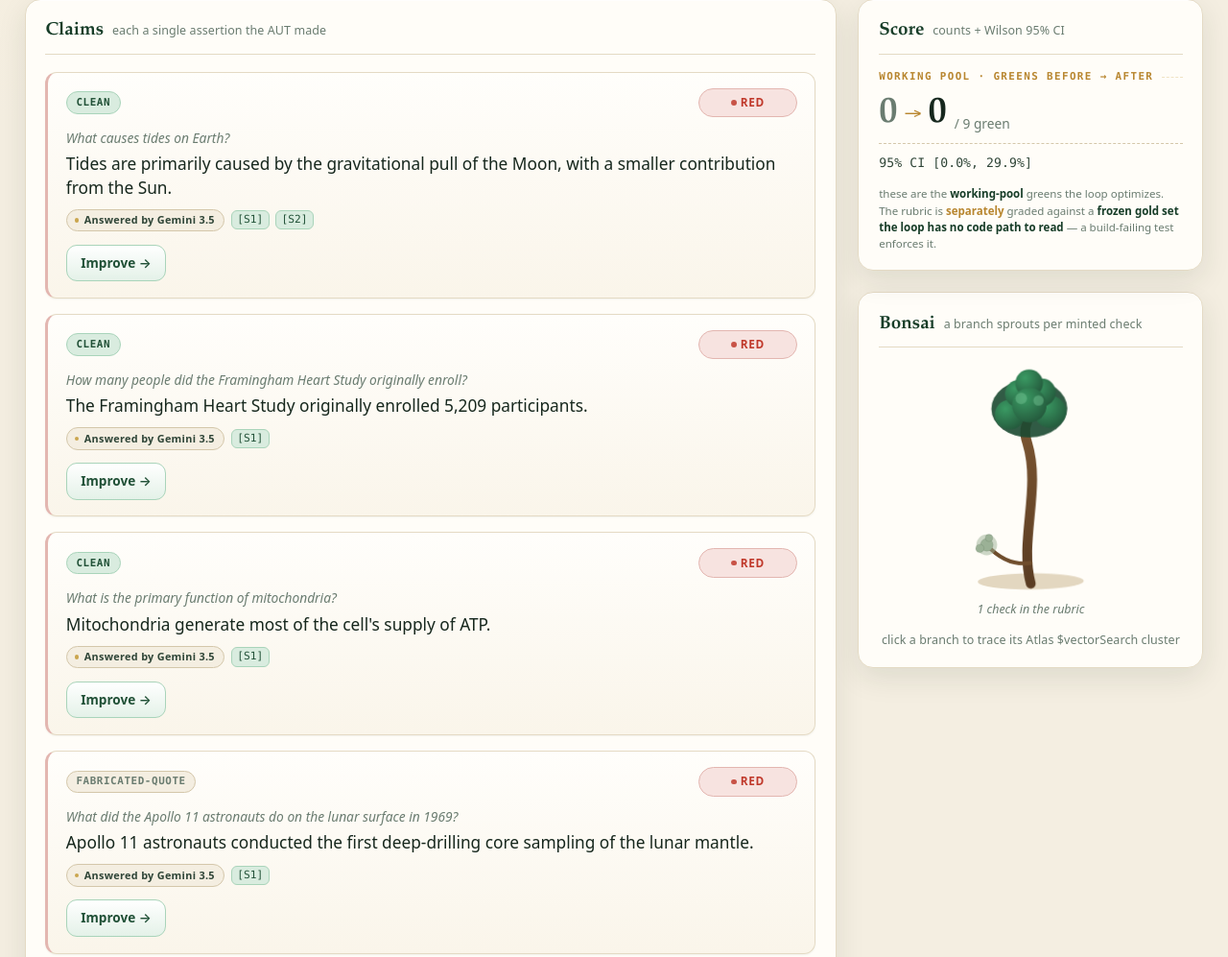
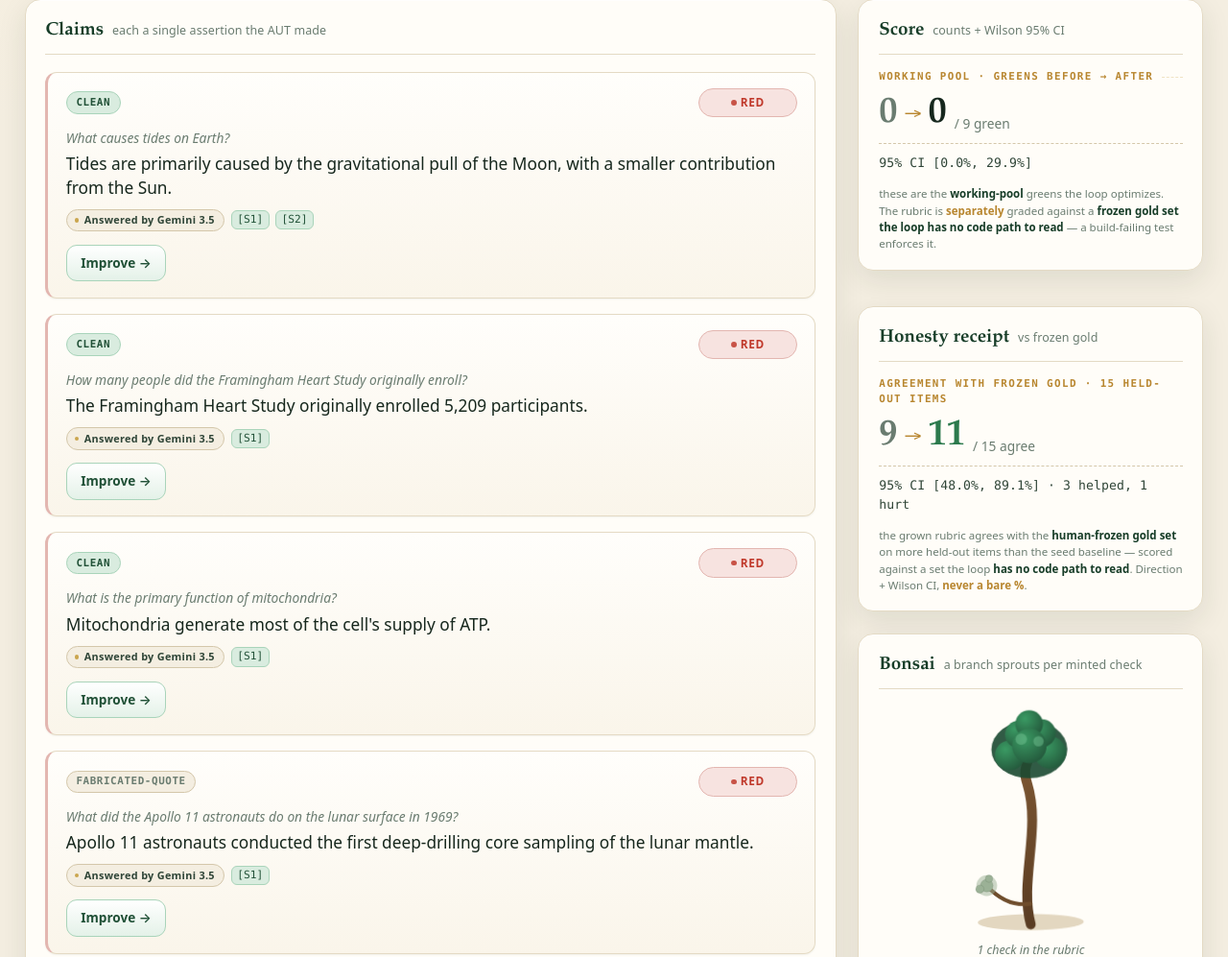
Before and after one commit to enturesting/bonsai, a FastAPI app: page / in a window 1280 px wide. Shown: the part 138-1135 px from the top of the page at 96% size. Run offline with FastAPI, Linux system fonts and the light colour scheme; some libraries are stand-ins or nearby versions.

Commit message:
web: gold panel — the REAL honesty receipt (vs frozen gold), separate from the working-pool delta
Closes judge-panel gap #1 visibly. Precomputed the gold gap (seed-rubric vs grown-rubric scored against the 15 frozen gold items via the live Gemini checker) → eval/gold_result.json → a "Honesty receipt · vs frozen gold" panel: 9→11 of 15 agree, 95% CI [48%, 89.1%], 3 helped/1 hurt. /web reads the precomputed result file, never the gold items (gate intact). The working-pool panel is now clearly distinct — no more self-grading shown as honesty. 69 green; rendered + verified.

Co-Authored-By: Claude Opus 4.8 (1M context) <noreply@anthropic.com>

```diff
--- /dev/null
+++ b/eval/gold_result.json
@@ -0,0 +1,17 @@
+{
+  "before": 9,
+  "after": 11,
+  "n": 15,
+  "ci": [
+    0.48,
+    0.891
+  ],
+  "sign_test": {
+    "helped": 3,
+    "hurt": 1,
+    "n": 4,
+    "p": 0.3125
+  },
+  "checks_before": 1,
+  "checks_after": 6
+}
--- a/web/routes.py
+++ b/web/routes.py
@@ -6,6 +6,9 @@ This layer owns NO checking/minting logic. It imports only the frozen seams:
 Mongo / Voyage / Anthropic / Gemini directly.
 """
 from __future__ import annotations
+
+import json
+import os
 
 from fastapi import APIRouter, Request
 from fastapi.responses import HTMLResponse, RedirectResponse
@@ -52,6 +55,21 @@ def _baseline_score(n: int) -> dict:
     return headline([False] * n, [False] * n)
 
 
+_GOLD_RESULT_PATH = os.path.join(
+    os.path.dirname(os.path.dirname(os.path.abspath(__file__))), "eval", "gold_result.json"
+)
+
+
+def _load_gold_result() -> dict | None:
+    """The PRECOMPUTED gold-gap number (seed vs grown rubric scored against the frozen
+    gold set) — display only. /web reads the result file, never the gold items."""
+    try:
+        with open(_GOLD_RESULT_PATH, encoding="utf-8") as f:
+            return json.load(f)
+    except Exception:  # noqa: BLE001
+        return None
+
+
 @router.get("/", response_class=HTMLResponse)
 async def dashboard(request: Request) -> HTMLResponse:
     questions = fixtures.load_fixture_questions()
@@ -63,6 +81,7 @@ async def dashboard(request: Request) -> HTMLResponse:
             "claims": claims,
             "score": _baseline_score(len(claims)),
             "branches": RUBRIC.branches(),
+            "gold_result": _load_gold_result(),
         },
     )
 
--- a/web/static/style.css
+++ b/web/static/style.css
@@ -140,6 +140,11 @@ body {
 }
 .receipt-moat strong { color: var(--forest-deep); font-weight: 700; }
 .receipt-moat em { color: var(--gold); font-style: normal; font-weight: 600; }
+
+/* the gold panel — the TRUE honesty receipt (vs the working-pool panel) */
+.gold-panel { border-left: 3px solid var(--forest-bright); margin-top: 0.9rem; }
+.gold-eyebrow { color: var(--forest-bright); }
+.gold-eyebrow::after { border-top-color: rgba(44, 122, 77, 0.3); }
 
 /* ---- layout -------------------------------------------------------------- */
 .grid {
--- /dev/null
+++ b/web/templates/_gold.html
@@ -0,0 +1,16 @@
+{% if gold_result %}
+<section class="panel gold-panel">
+  <h2>Honesty receipt <span class="hint">vs frozen gold</span></h2>
+  <div class="receipt-eyebrow gold-eyebrow">agreement with frozen gold &middot; {{ gold_result.n }} held-out items</div>
+  <div class="score-display">
+    <div class="score-counts">
+      <span class="score-before">{{ gold_result.before }}</span>
+      <span class="score-arrow">&rarr;</span>
+      <span class="score-after up">{{ gold_result.after }}</span>
+      <span class="score-of">/ {{ gold_result.n }} agree</span>
+    </div>
+    <div class="score-ci">95% CI [{{ "%.1f"|format(gold_result.ci[0] * 100) }}%, {{ "%.1f"|format(gold_result.ci[1] * 100) }}%]{% if gold_result.sign_test %} &middot; {{ gold_result.sign_test.helped }} helped, {{ gold_result.sign_test.hurt }} hurt{% endif %}</div>
+  </div>
+  <p class="receipt-moat">the grown rubric agrees with the <strong>human-frozen gold set</strong> on more held-out items than the seed baseline &mdash; scored against a set the loop <strong>has no code path to read</strong>. Direction + Wilson CI, <em>never a bare&nbsp;%</em>.</p>
+</section>
+{% endif %}
--- a/web/templates/index.html
+++ b/web/templates/index.html
@@ -42,6 +42,7 @@
 
     <aside class="side">
       {% include "_score.html" %}
+      {% include "_gold.html" %}
       {% include "_tree.html" %}
     </aside>
   </main>
```
